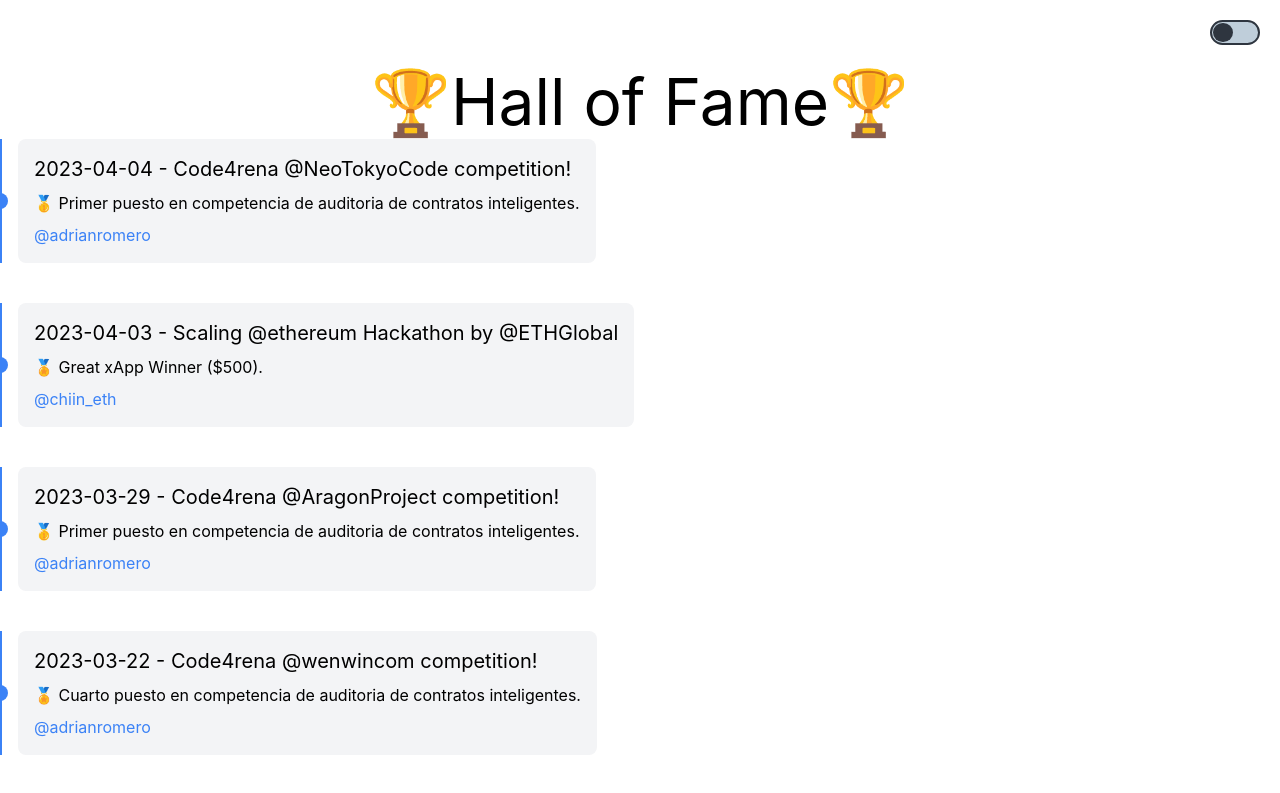
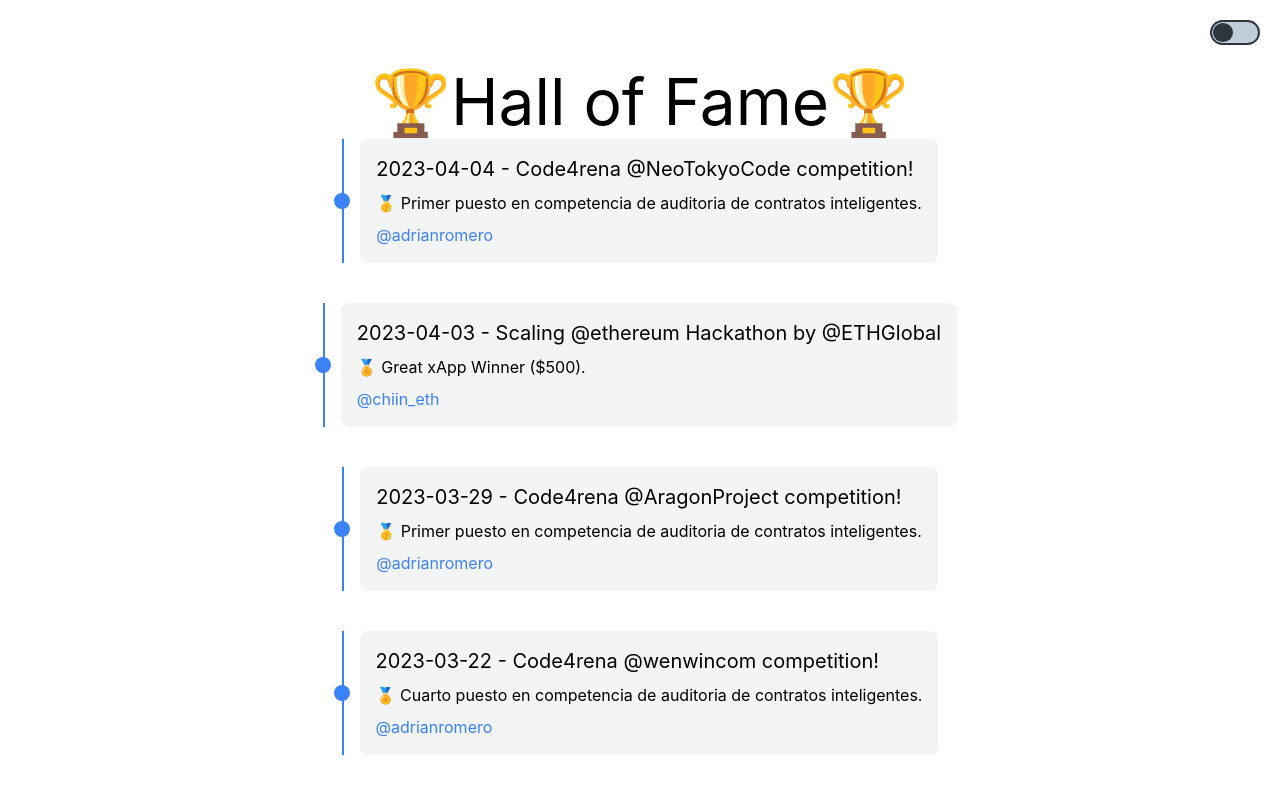
Before and after one commit to webtresclub/website, a Next.js app: page /halloffame in a window 1280 px wide. Shown: the top 793 px of the page. Built offline with nearby package versions, Linux system fonts and the light colour scheme.

Commit message:
Update halloffame.js

```diff
--- a/pages/halloffame.js
+++ b/pages/halloffame.js
@@ -11,7 +11,7 @@
 
 function TimelineCard({ title, date, description, participants, tweetUrl }) {
   return (
-    <div className={`timeline-card text-black dark:text-white flex flex-row mb-10`}>
+    <div className={`mx-auto timeline-card text-black dark:text-white flex flex-row mb-10`}>
       <div className="relative">
         <div className="border-r-2 border-blue-500 h-full mr-4"></div>
         <div className="absolute h-4 w-4 rounded-full bg-blue-500 -left-2 top-1/2 transform -translate-y-1/2"></div>
```
